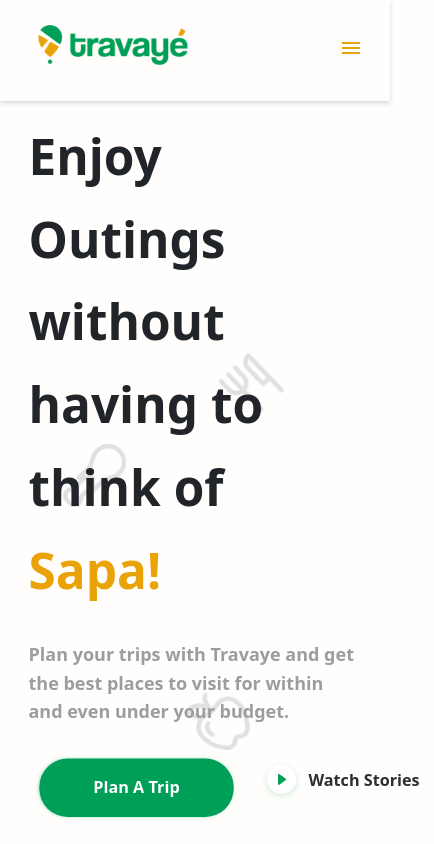
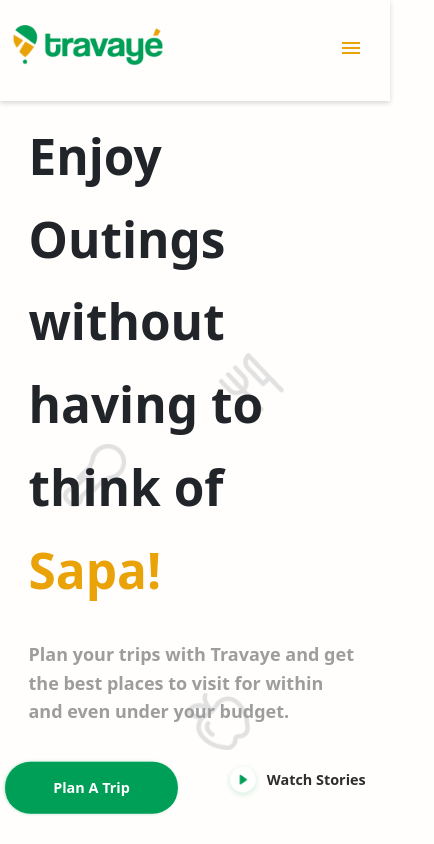
Before and after one commit to tra-vaye/travaye-frontend, a React (Create React App) app: page / in a window 390 px wide. Shown: the top 844 px of the page, 434 px wide, since content can reach past the window. Built offline with nearby package versions, Linux system fonts and the light colour scheme.

Commit message:
integrated links

```diff
--- a/src/Pages/Home/Home.js
+++ b/src/Pages/Home/Home.js
@@ -41,7 +41,7 @@ const Home = () => {
               Plan your trips with Travaye and get the best places to visit for
               within and even under your budget.
             </p>
-            <div className="d-flex">
+            <LandingButtonsContainer>
               <Link to="/plan-a-trip">
                 <button className={classes.btn}>Plan A Trip</button>
               </Link>
@@ -51,7 +51,7 @@ const Home = () => {
                   <img src={StoryButton} alt="play" /> Watch Stories
                 </button>
               </a>
-            </div>
+            </LandingButtonsContainer>
           </div>
           <LandingImagesContainer className="col-lg-6 d-flex justify-content-center align-self-start">
             <MarylandLink src={Maryland} className="img-fluid " />
@@ -216,3 +216,14 @@ const MarylandLink = styled.img`
     bottom: 0;
   }
 `;
+
+const LandingButtonsContainer = styled.div`
+  display: flex;
+
+  @media (max-width: 767px) {
+    transform: translatex(-50px);
+    button {
+      transform: scale(0.8);
+    }
+  }
+`;
--- a/src/components/Layout/Header/Header.module.css
+++ b/src/components/Layout/Header/Header.module.css
@@ -25,6 +25,11 @@
   width: 186px;
   height: 50px;
   transform: scale(0.8);
+}
+@media (max-width: 767px) {
+  .logo {
+    transform: translateX(-25px) scale(0.8);
+  }
 }
 
 .links {
```
